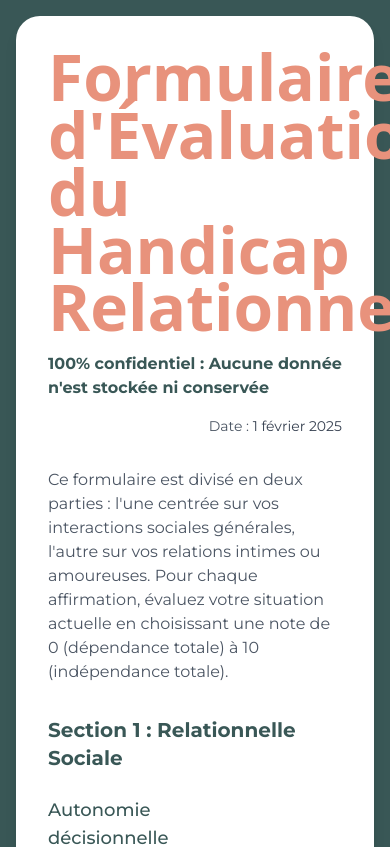
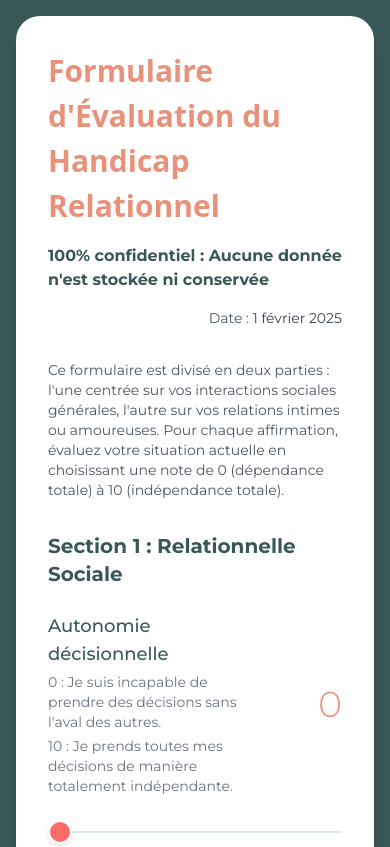
Before and after one commit to numerized/anneyvonnetherapeute, a Next.js app: page /evaluation-handicap-relationnel in a window 390 px wide. Shown: the top 847 px of the page. Built offline with nearby package versions, Linux system fonts and the light colour scheme; what @sanity/demo would draw is missing.

Commit message:
better titles on mobile

```diff
--- a/app/evaluation-handicap-relationnel/page.tsx
+++ b/app/evaluation-handicap-relationnel/page.tsx
@@ -66,8 +66,8 @@ function EvaluationContent() {
           <div className="flex-grow">
             <div className="flex flex-col md:flex-row md:justify-between md:items-start gap-4 mb-8">
               <div className="md:max-w-[70%]">
-                <h1 className="text-2xl sm:text-2xl md:text-3xl font-bold text-primary-coral mb-4 leading-tight">Formulaire d'Évaluation du Handicap Relationnel</h1>
-                <p className="font-bold text-primary-forest"> 100% confidentiel : Aucune donnée n'est stockée ni conservée</p>
+                <h1 className="!text-3xl !sm:text-4xl !md:text-5xl !lg:text-6xl !font-bold !text-primary-coral !mb-4 !leading-normal">Formulaire d'Évaluation du Handicap Relationnel</h1>
+                <p className="font-bold text-primary-forest text-base"> 100% confidentiel : Aucune donnée n'est stockée ni conservée</p>
               </div>
               <div className="text-right space-y-2">
                 <div className="text-sm md:text-base">
@@ -83,7 +83,7 @@ function EvaluationContent() {
               </div>
             </div>
 
-            <p className="text-gray-600 mb-8">
+            <p className="text-gray-600 text-sm mb-8">
               Ce formulaire est divisé en deux parties : l'une centrée sur vos interactions sociales générales,
               l'autre sur vos relations intimes ou amoureuses. Pour chaque affirmation, évaluez votre situation
               actuelle en choisissant une note de 0 (dépendance totale) à 10 (indépendance totale).
--- a/app/quel-amoureuse-ou-quel-amoureux-es-tu/page.tsx
+++ b/app/quel-amoureuse-ou-quel-amoureux-es-tu/page.tsx
@@ -121,8 +121,8 @@ function QuelAmoureuxPage() {
           <div className="flex-grow">
             <div className="flex flex-col md:flex-row md:justify-between md:items-start gap-4 mb-8">
               <div className="md:max-w-[70%]">
-                <h1 className="text-2xl sm:text-2xl md:text-3xl font-bold text-primary-coral mb-4 leading-tight">Quel amoureuse ou quel amoureux es-tu ?</h1>
-                <p className="font-bold text-primary-forest"> 100% confidentiel : Aucune donnée n'est stockée ni conservée</p>
+                <h1 className="!text-3xl !sm:text-4xl !md:text-5xl !lg:text-6xl !font-bold !text-primary-coral !mb-4 !leading-normal">Quel amoureuse ou quel amoureux es-tu ?</h1>
+                <p className="font-bold text-primary-forest text-base"> 100% confidentiel : Aucune donnée n'est stockée ni conservée</p>
               </div>
               <div className="text-right space-y-2">
                 <div className="text-sm md:text-base">
@@ -141,16 +141,16 @@ function QuelAmoureuxPage() {
             {!showResults ? (
               <>
                 <div className="prose prose-lg max-w-none mb-12">
-                  <p className="text-gray-600">
+                  <p className="text-gray-600 text-sm">
                     Une chose est certaine, la relation amoureuse peut se révéler particulièrement complexe pour les personnes neuroatypiques !
                     Si toi aussi tu te brises le coeur autant que tu te casses la tête, alors ce TEST est pour toi !
                   </p>
 
-                  <p className="text-gray-600">
+                  <p className="text-gray-600 text-sm">
                     Pour les amoureux.ses neuroatypiques, les défis sont nombreux et les difficultés relationnelles s'enchainent, pourtant…
                   </p>
 
-                  <p className="text-gray-600">
+                  <p className="text-gray-600 text-sm">
                     Il se cache dans chacune des diversités des « pépites » relationnelles souvent cachées sous des couches d'adaptation,
                     d'anxiété, de peur de rejet… et autres conséquences des relations du passé, des perles uniques et rares de créativité
                     amoureuse, d'empathie, de sensibilité, de perspicacité et d'intuition qui fait toute la différence !
```
